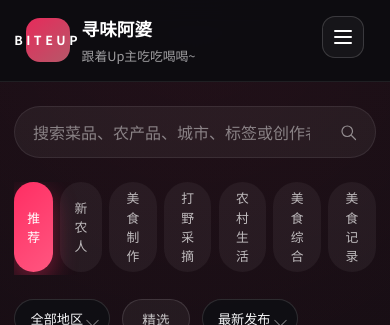
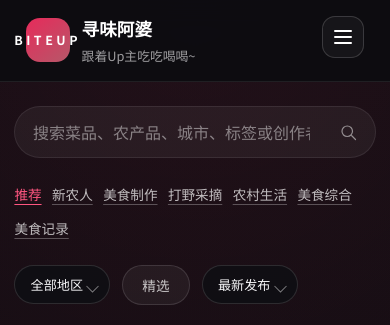
Before and after one commit to liguobao/bite-up-bl, a React (Vite) app: page / in a window 390 px wide. Shown: the top 325 px of the page. Built offline with nearby package versions, Linux system fonts and the light colour scheme.

Commit message:
feat: 修正移动端Tag样式

```diff
--- a/src/styles/App.css
+++ b/src/styles/App.css
@@ -1396,13 +1396,38 @@
   }
 
   .category-tabs {
-    gap: 0.45rem;
-    padding-bottom: 0.2rem;
+    gap: 0.65rem;
+    padding-bottom: 0;
+    flex-wrap: wrap;
+    overflow-x: visible;
   }
 
   .category-tabs .tab {
-    padding: 0.4rem 0.8rem;
-    font-size: 0.8rem;
+    padding: 0.12rem 0;
+    font-size: 0.85rem;
+    background: none;
+    border-radius: 0;
+    box-shadow: none;
+    color: rgba(255, 255, 255, 0.72);
+    text-decoration: underline;
+    text-decoration-color: rgba(255, 255, 255, 0.28);
+    text-underline-offset: 0.25rem;
+    transition: color 0.2s ease, text-decoration-color 0.2s ease;
+  }
+
+  .category-tabs .tab.active {
+    background: none;
+    color: var(--accent-strong);
+    box-shadow: none;
+    text-decoration-color: currentColor;
+  }
+
+  .category-tabs .tab:hover,
+  .category-tabs .tab:focus-visible {
+    background: none;
+    color: #ffffff;
+    box-shadow: none;
+    text-decoration-color: currentColor;
   }
 
   .feed-quick {
```
